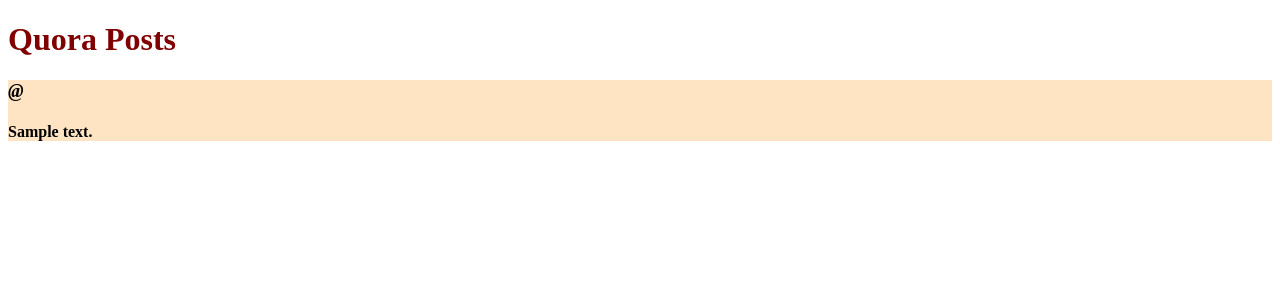
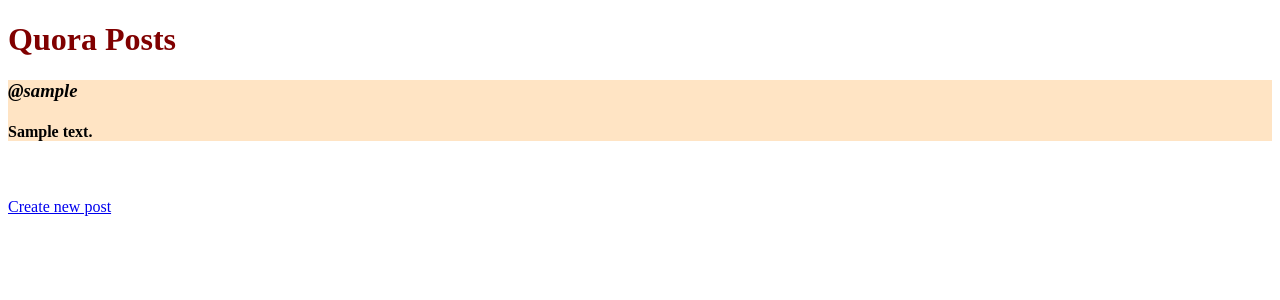
Before and after one commit to akavinashparma2006/Rest-Api, a Node server app: template views/index.ejs in a window 1280 px wide. Shown: the top 300 px of the page. Run offline with Node 20, Linux system fonts and the light colour scheme; the template is opened without the code that fills it: most values are stand-ins (such as "Sample title", 1, 10 or a date in 2020).

Commit message:
added anchor tab and element to page

```diff
--- a/views/index.ejs
+++ b/views/index.ejs
@@ -11,11 +11,16 @@
 
     <%for(post of posts){%>
         <div class="post">
-            <h3 class="user">@<%=posts.username%></h3>
+            <h3 class="user">@<%=post.username%></h3>
             <h4 class="content"><%=post.content%></h4>
         </div>
 
    <% }%>
+   <br>
+   <br>
+
+
+   <a href="http://localhost:8080/posts/new">Create new post</a>
 
 
 </body>
```
